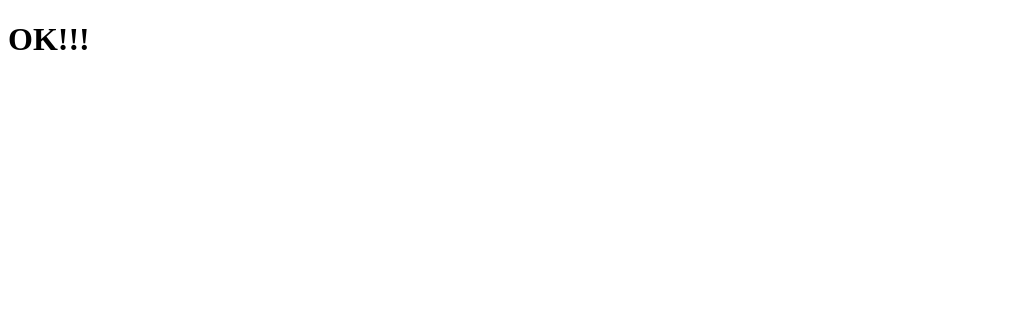
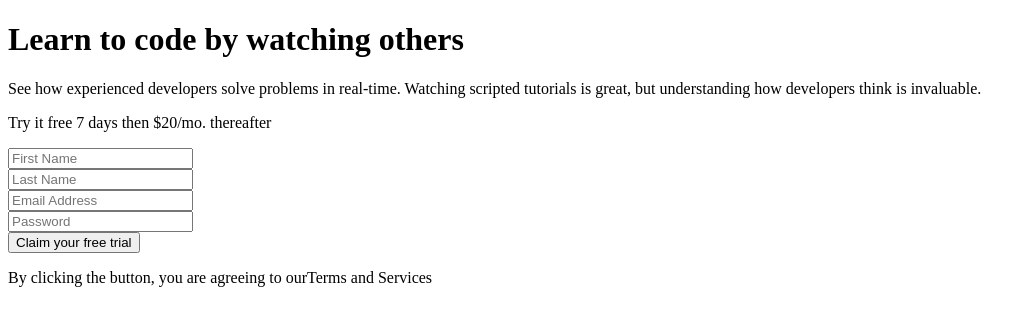
Before and after one commit to Remy349/intro-component-with-signup-form, a React (Vite) app: page / in a window 1280 px wide. Shown: the top 326 px of the page, without its empty margins (0-1036 px from the left). Built offline with nearby package versions, Linux system fonts and the light colour scheme; the HTML template or start-up script is replaced by a standard one.

Commit message:
Structure completed, just need to add styles and form validation

```diff
--- a/src/App.jsx
+++ b/src/App.jsx
@@ -1,11 +1,69 @@
 import React from 'react'
+import { IntroContent } from './components/IntroContent'
 
-function App() {
-  return (
-    <main className='main'>
-      <h1>OK!!!</h1>
-    </main>
-  )
+class App extends React.Component {
+  handleSubmit(e) {
+    e.preventDefault()
+  }
+
+  render() {
+    return (
+      <main className='intro'>
+        <IntroContent />
+        <div className='intro__forms'>
+          <div>
+            <div className='intro__forms-content'>
+              <p className='intro__forms-content_text'>
+                Try it free 7 days <span>then $20/mo. thereafter</span>
+              </p>
+            </div>
+          </div>
+          <div>
+            <form onClick={this.handleSubmit} className='intro__form'>
+              <div className='intro__form-container'>
+                <input
+                  type='text'
+                  className='intro__form-input'
+                  autoComplete='off'
+                  placeholder='First Name'
+                />
+              </div>
+              <div className='intro__form-container'>
+                <input
+                  type='text'
+                  className='intro__form-input'
+                  autoComplete='off'
+                  placeholder='Last Name'
+                />
+              </div>
+              <div className='intro__form-container'>
+                <input
+                  type='text'
+                  className='intro__form-input'
+                  autoComplete='off'
+                  placeholder='Email Address'
+                />
+              </div>
+              <div className='intro__form-container'>
+                <input
+                  type='password'
+                  className='intro__form-input'
+                  placeholder='Password'
+                />
+              </div>
+              <button className='intro__form-submit' type='submit'>
+                Claim your free trial
+              </button>
+              <p className='intro__form-terms'>
+                By clicking the button, you are agreeing to our
+                <span>Terms and Services</span>
+              </p>
+            </form>
+          </div>
+        </div>
+      </main>
+    )
+  }
 }
 
 export default App
--- /dev/null
+++ b/src/components/IntroContent.jsx
@@ -0,0 +1,14 @@
+import React from 'react'
+
+export const IntroContent = () => {
+  return (
+    <div className='intro__content'>
+      <h1 className='intro__content-title'>Learn to code by watching others</h1>
+      <p className='intro__content-desc'>
+        See how experienced developers solve problems in real-time. Watching
+        scripted tutorials is great, but understanding how developers think is
+        invaluable.
+      </p>
+    </div>
+  )
+}
--- a/src/scss/styles.scss
+++ b/src/scss/styles.scss
@@ -1,5 +1,20 @@
+@import url('https://fonts.googleapis.com/css2?family=Poppins:wght@400;500;600;700&display=swap');
+
+//### Primary
+$Red: hsl(0, 100%, 74%);
+$Green: hsl(154, 59%, 51%);
+//### Accent
+$Blue: hsl(248, 32%, 49%);
+//### Neutral
+$Dark-Blue: hsl(249, 10%, 26%) ;
+$Grayish-Blue: hsl(246, 25%, 77%);
+
 * {
   margin: 0;
   padding: 0;
   box-sizing: border-box;
 }
+
+body {
+  font-family: 'Poppins', sans-serif;
+}
```
Also changed, not shown: index.html (+0 -7 lines).
